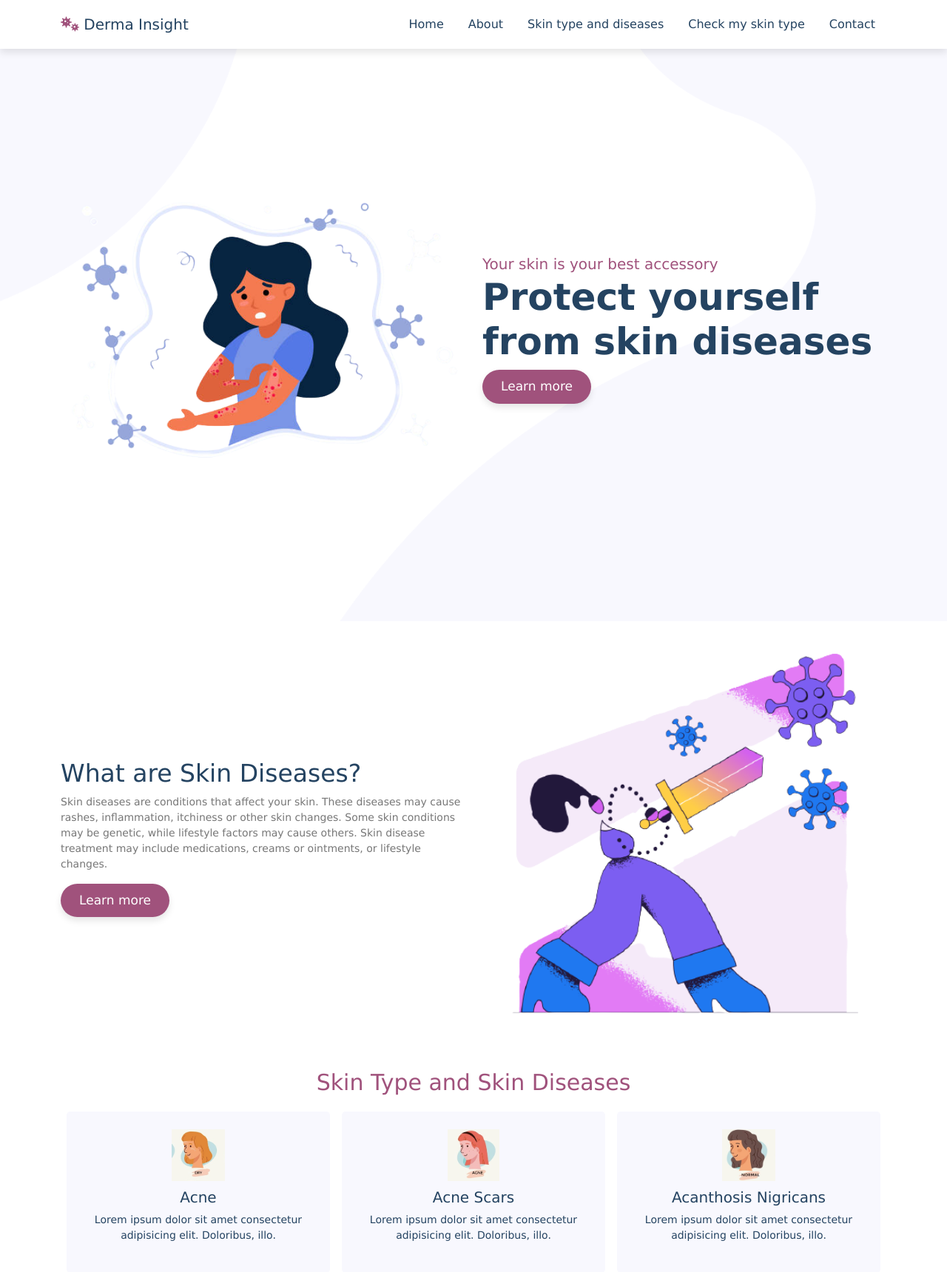
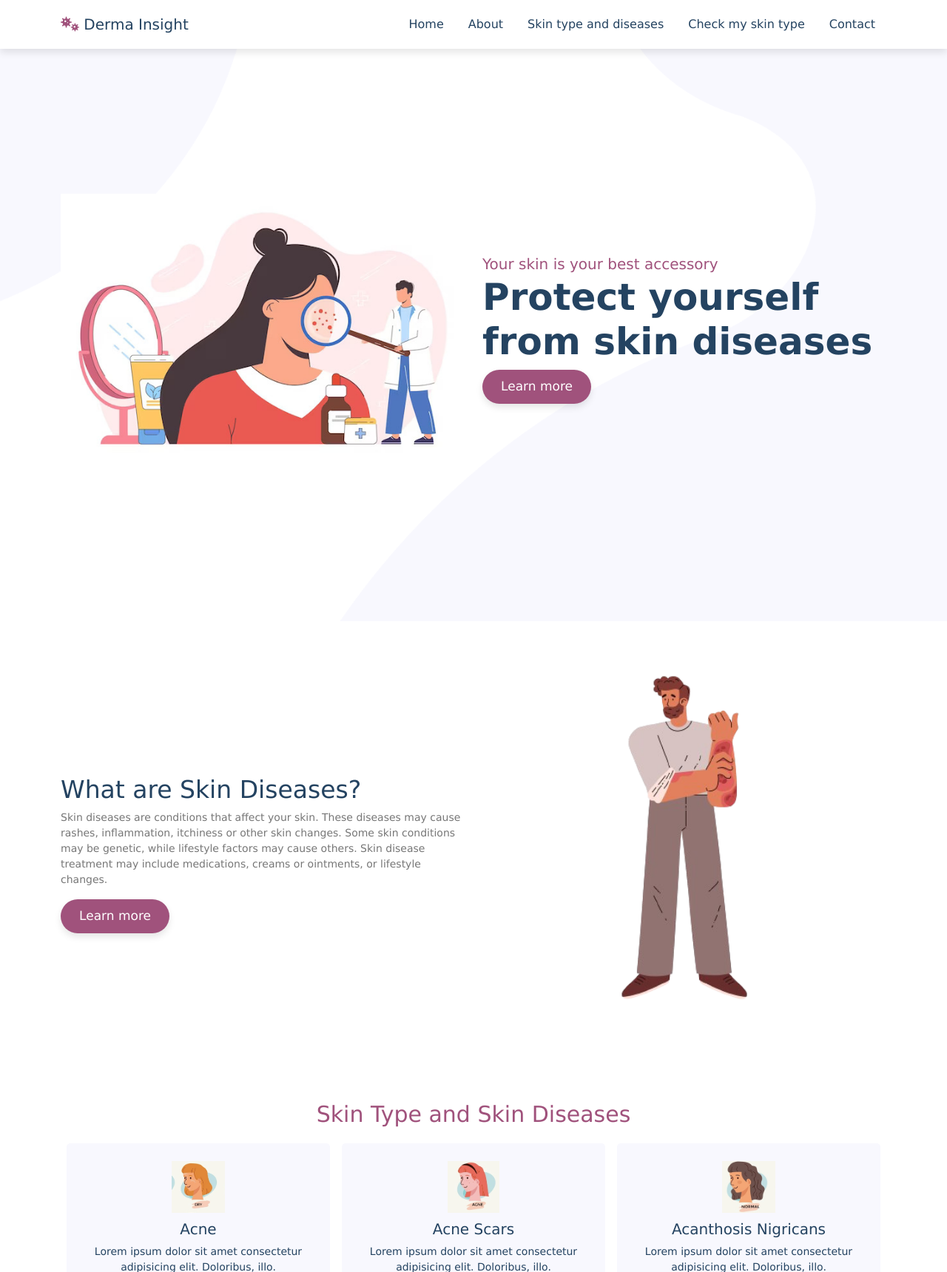
Before and after one commit to raghav-i/dermainsight, a Flask app: page / in a window 1280 px wide. Shown: the top 1720 px of the page at 74% size. Run offline with Flask 3, Linux system fonts and the light colour scheme.

Commit message:
change vectors

```diff
--- a/Front-end/index.html
+++ b/Front-end/index.html
@@ -49,7 +49,7 @@
         <div class="row min-vh-100 align-items-center pt-5">
 
             <div class="col-md-6">
-                <img src="/home/raghav/Documents/derma_insight/Images/istockphoto-1248674930-612x612-removebg-preview.png" class="w-100" alt="">
+                <img src="/home/raghav/Documents/derma_insight/Images/dermat.jpg" class="w-100" alt="">
             </div>
 
             <div class="col-md-6 content text-center text-md-start pl-md-5">
@@ -79,7 +79,7 @@
             </div>
 
             <div class="col-md-6">
-                <img src="/home/raghav/Documents/derma_insight/Images/conifer-1127-removebg-preview.png" class="w-100" alt="">
+                <img src="/home/raghav/Documents/derma_insight/Images/skindis.png" class="w-100" alt="">
             </div>
 
         </div>
--- a/app/templates/index.html
+++ b/app/templates/index.html
@@ -49,7 +49,7 @@
         <div class="row min-vh-100 align-items-center pt-5">
 
             <div class="col-md-6">
-                <img src="{{ url_for('static', filename='images/istockphoto-1248674930-612x612-removebg-preview.png') }}" class="w-100" alt="">
+                <img src="{{ url_for('static', filename='images/dermat.jpg') }}" class="w-100" alt="">
             </div>
 
             <div class="col-md-6 content text-center text-md-start pl-md-5">
@@ -79,7 +79,7 @@
             </div>
 
             <div class="col-md-6">
-                <img src="{{ url_for('static', filename='images/conifer-1127-removebg-preview.png') }}" class="w-100" alt="">
+                <img src="{{ url_for('static', filename='images/skindis.png') }}" class="w-100" alt="">
             </div>
 
         </div>
```
Also changed, not shown: Images/conifer-1127-removebg-preview.png (deleted), Images/dermat.jpg (added), Images/istockphoto-1248674930-612x612-removebg-preview.png (deleted), Images/result.jpeg (deleted), Images/skindis.png (added), app/static/images/conifer-1127-removebg-preview.png (deleted), app/static/images/dermat.jpg (added), app/static/images/images (2).png (deleted), app/static/images/istockphoto-1248674930-612x612-removebg-preview.png (deleted), app/static/images/skindis.png (added).
